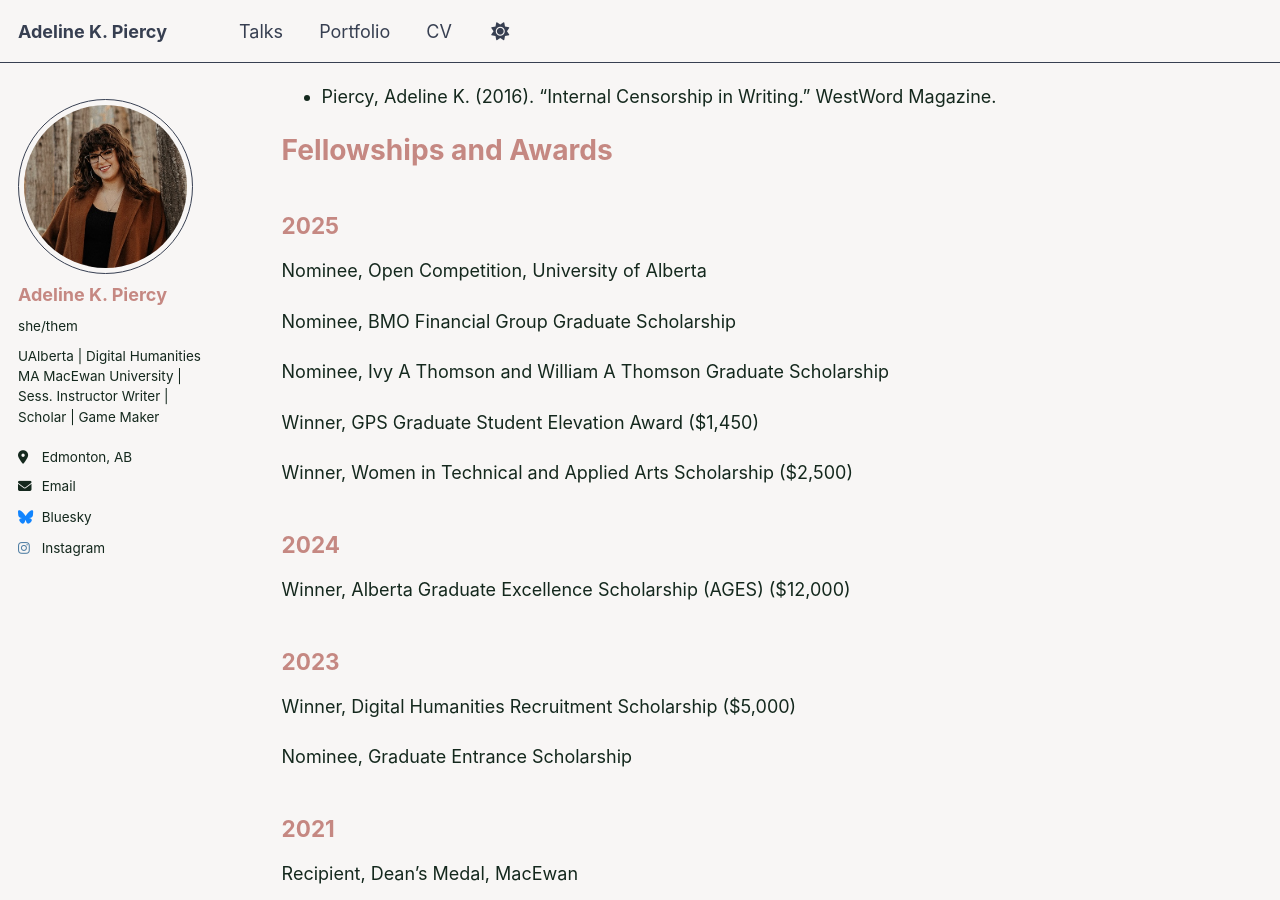
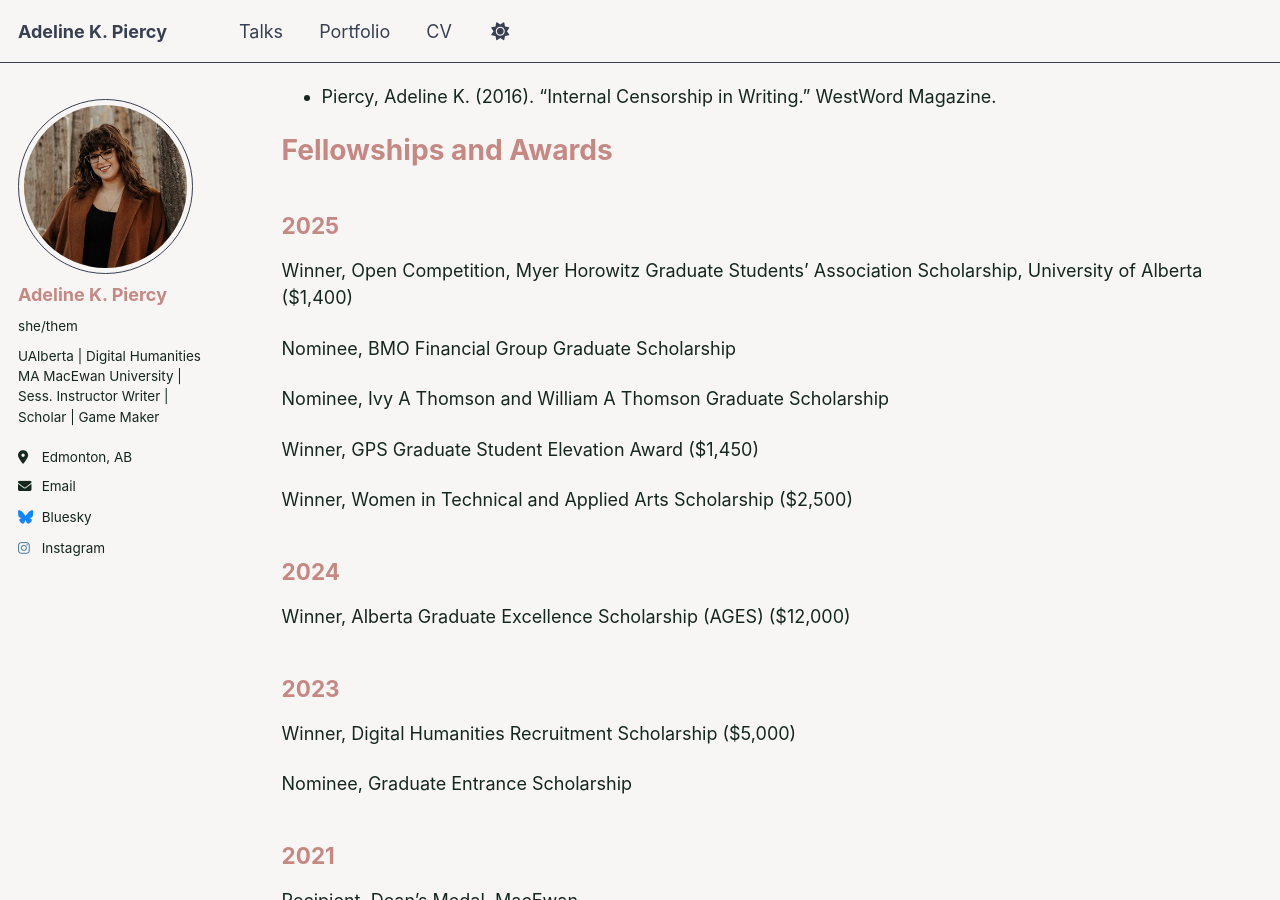
Before and after one commit to akpiercy/me, a Jekyll site: the page built from _pages/cv.md, in a window 1280 px wide and 900 px high, scrolled down 1973 px. Built offline with Jekyll 4.4.1, drawn with Linux system fonts in a browser that asks for light colours.

Commit message:
Update scholarship status to 'Winner' for Myer Horowitz

```diff
--- a/_pages/cv.md
+++ b/_pages/cv.md
@@ -84,7 +84,7 @@ Fellowships and Awards
 
 2025
 ------
-Nominee, Open Competition, University of Alberta
+Winner, Open Competition, Myer Horowitz Graduate Students' Association Scholarship, University of Alberta ($1,400)
 
 Nominee, BMO Financial Group Graduate Scholarship
 
```
